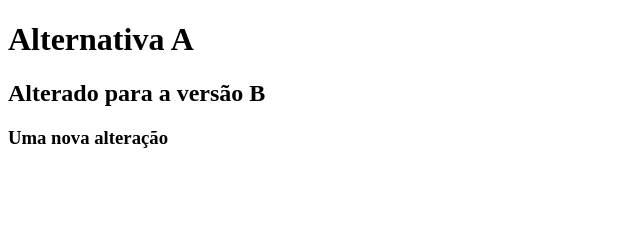
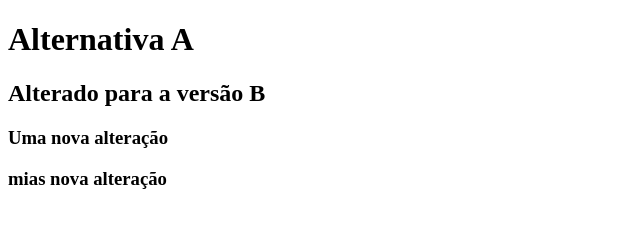
Before and after one commit to Jessica-dev21/git-aula-1, a plain HTML site: page index.html in a window 1280 px wide. Shown: the whole page, without its empty margins (0-640 px from the left). Drawn offline with Linux system fonts and the light colour scheme.

Commit message:
uma nova alteração

```diff
--- a/index.html
+++ b/index.html
@@ -9,7 +9,7 @@
     <h1>Alternativa A</h1>
     <h2>Alterado para a versão B</h2>
      <h3>Uma nova alteração</h3>
-
+    <h3>mias nova alteração</h3>
 
 
 </body>
```
